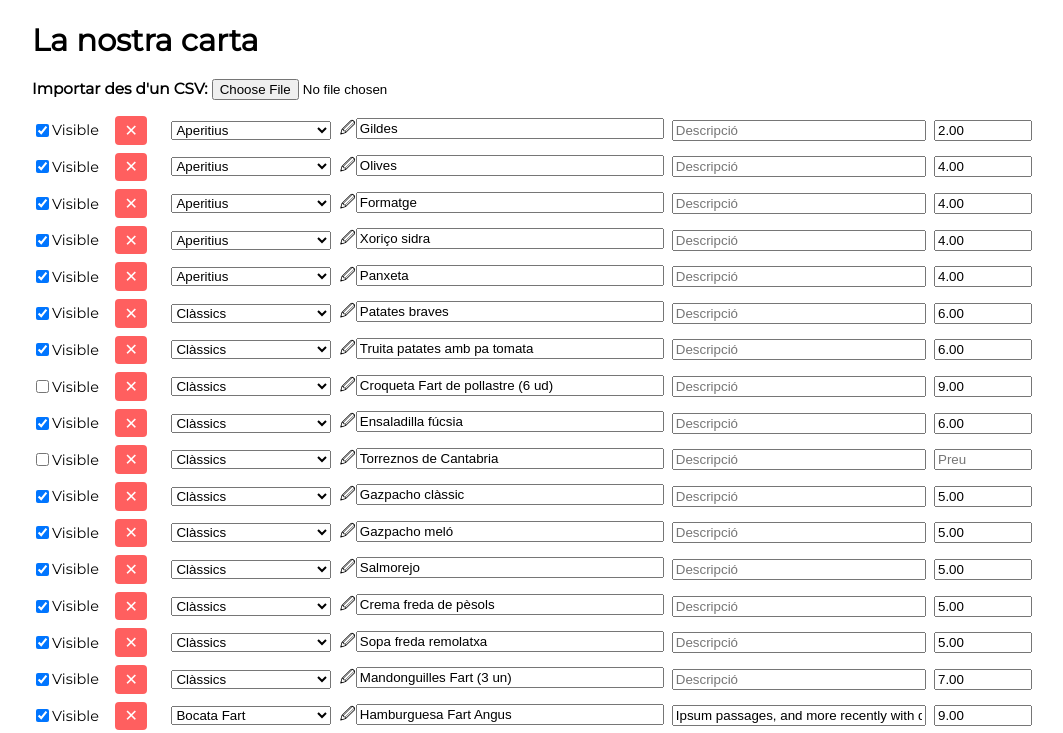
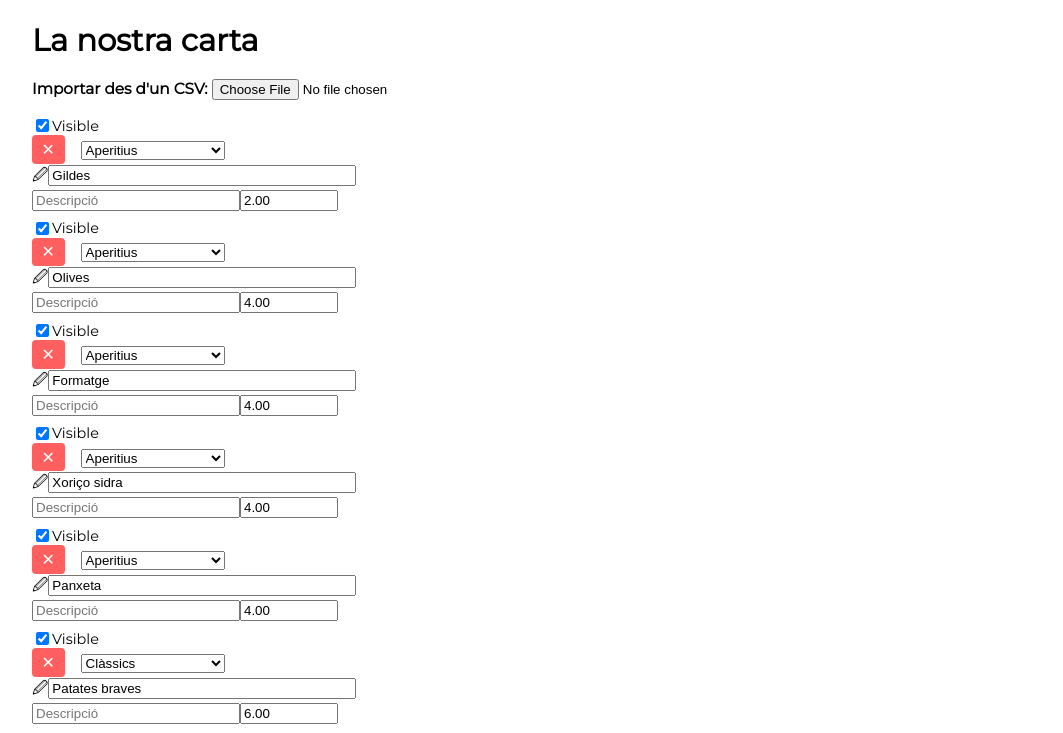
Before and after one commit to guitacm/CartaFart, a React (Vite) app: page / in a window 1280 px wide. Shown: the top 733 px of the page, without its empty margins (108-1171 px from the left). Built offline with nearby package versions, Linux system fonts and the light colour scheme.

Commit message:
Update CartaForm.jsx

```diff
--- a/src/components/CartaForm.jsx
+++ b/src/components/CartaForm.jsx
@@ -26,7 +26,7 @@ const formatCategoria = (cat) => {
 
 const CartaForm = ({ index, plat, actualitzarPlat, eliminarPlat }) => {
   return (
-    <div className="carta-form-linea">
+    <div className="carta-form-linea no-print">
       <label className="visible-checkbox">
         <input
           type="checkbox"
```
